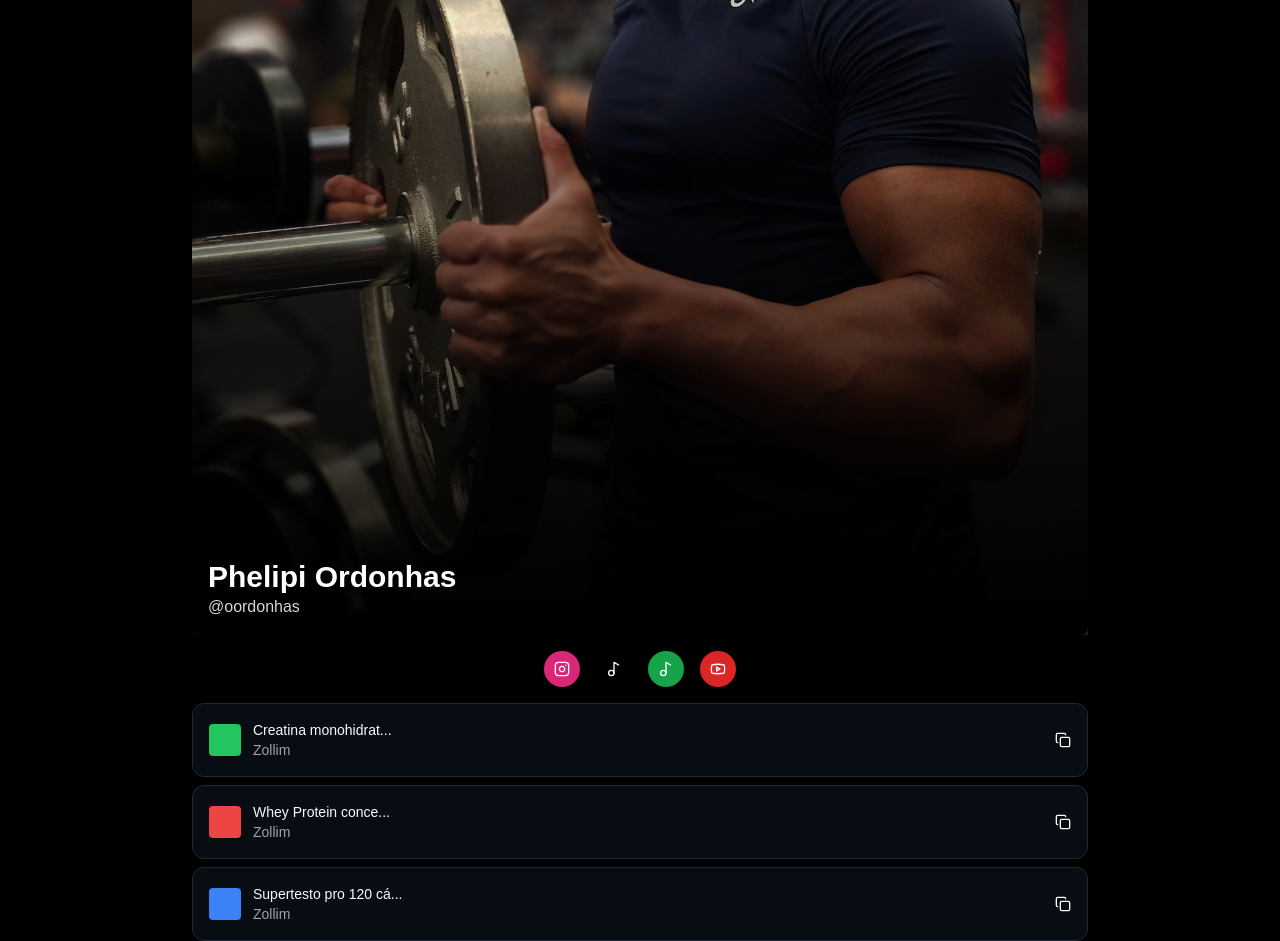
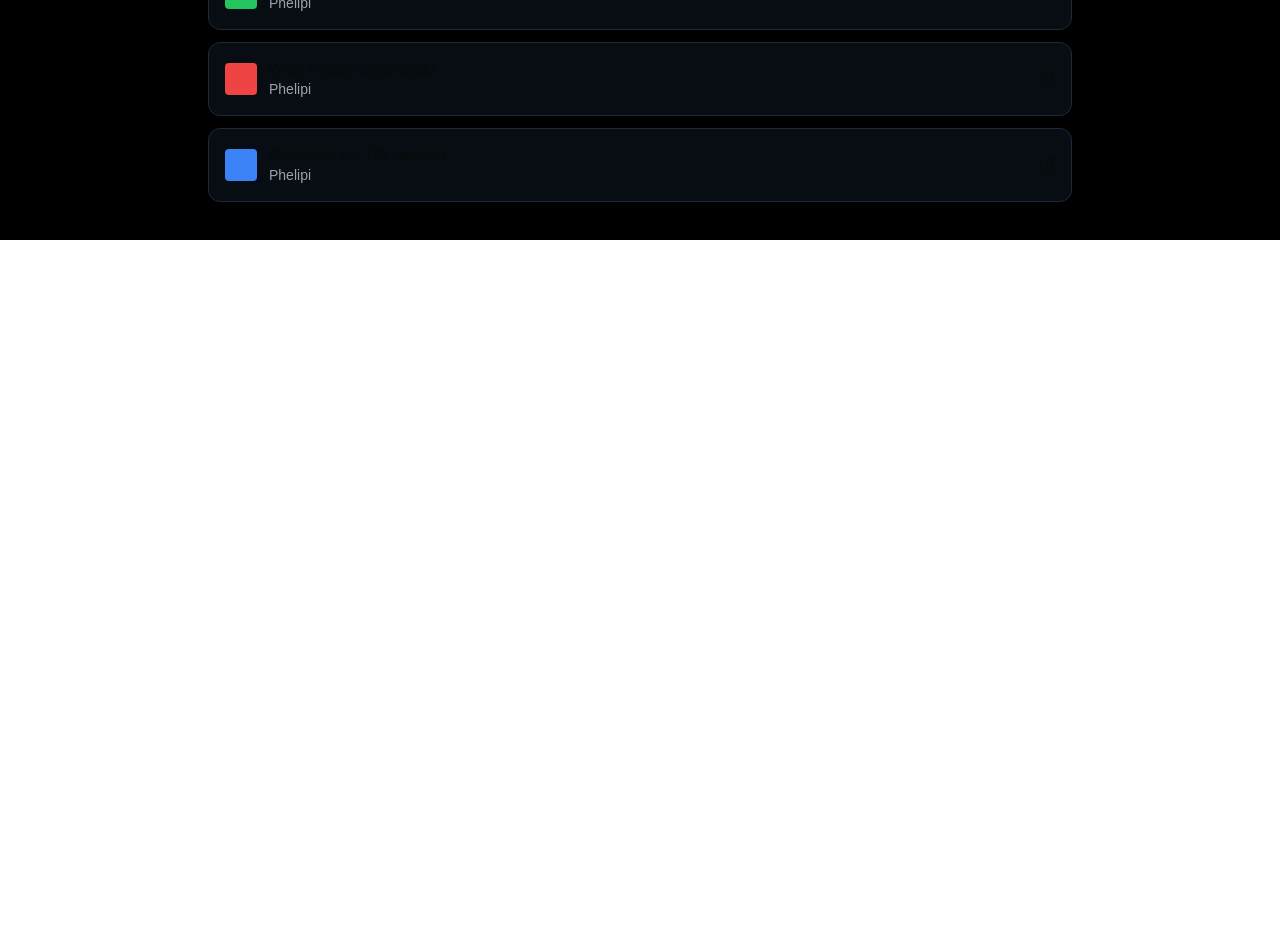
Before and after one commit to lucasfabbrim/ph, a Next.js app: page / in a window 1280 px wide. Shown: the part 560-1501 px from the top of the page. After the commit the page ends 800 px from the top, so only its background shows below. Built offline with nearby package versions, Linux system fonts and the light colour scheme.

Commit message:
Update page.tsx

```diff
--- a/src/app/page.tsx
+++ b/src/app/page.tsx
@@ -1,115 +1,93 @@
 import { Button } from "@/components/ui/button";
-import { Instagram, Music2, Youtube, Copy } from "lucide-react";
+import { Card } from "@/components/ui/card";
+import { Instagram, Music2, Youtube, Copy, ExternalLink } from "lucide-react";
 import Image from "next/image";
+import Link from "next/link";
 
 import Profile from "@/assets/header.png";
-import { Card } from "@/components/ui/card";
 
-export default function Home() {
+export default function ProfilePage() {
   return (
-    <div className="bg-black min-h-screen">
-      <main className="container flex flex-col">
-        <section id="hero" className="bg-black mx-auto">
-          <div className="dark min-h-screen bg-black text-white ">
-            <div className="max-w-4xl mx-auto space-y-4">
-              <div className="relative">
+    <div className="bg-black min-h-screen text-white">
+      <main className="container mx-auto px-4 py-8 max-w-4xl">
+        <section className="space-y-6">
+          <div className="relative rounded-lg overflow-hidden">
             <Image
               src={Profile}
-                  alt="Profile"
-                  width={0}
-                  height={0}
-                  className="w-full h-full object-cover"
+              alt="Phelipi Ordonhas profile"
+              width={1200}
+              height={600}
+              className="w-full h-[400px] object-cover"
+              priority
             />
-                <div className="absolute inset-0 bg-gradient-to-t from-black via-black/5 to-black/70 rounded-lg" />
-                <div className="absolute bottom-4 left-4">
+            <div className="absolute inset-0 bg-gradient-to-t from-black via-black/50 to-transparent" />
+            <div className="absolute bottom-4 left-4 space-y-1">
               <h1 className="text-3xl font-bold">Phelipi Ordonhas</h1>
-
               <p className="text-gray-300">@oordonhas</p>
             </div>
           </div>
 
           <div className="flex justify-center gap-4">
+            {[
+              {
+                icon: Instagram,
+                bg: "bg-pink-600",
+                href: "https://instagram.com/oordonhas",
+              },
+              {
+                icon: Music2,
+                bg: "bg-black",
+                href: "https://music.example.com/oordonhas",
+              },
+              {
+                icon: Music2,
+                bg: "bg-green-600",
+                href: "https://spotify.com/artist/oordonhas",
+              },
+              {
+                icon: Youtube,
+                bg: "bg-red-600",
+                href: "https://youtube.com/@oordonhas",
+              },
+            ].map((social, index) => (
+              <Link key={index} href={social.href} passHref>
                 <Button
                   variant="ghost"
                   size="icon"
-                  className="rounded-full bg-pink-600 hover:bg-pink-700"
+                  className={`rounded-full ${social.bg} hover:opacity-80 transition-opacity`}
+                  aria-label={`Visit ${social.icon.name} profile`}
                 >
-                  <Instagram className="h-5 w-5" />
+                  <social.icon className="h-5 w-5" />
                 </Button>
-                <Button
-                  variant="ghost"
-                  size="icon"
-                  className="rounded-full bg-black hover:bg-gray-900"
-                >
-                  <Music2 className="h-5 w-5" />
-                </Button>
-                <Button
-                  variant="ghost"
-                  size="icon"
-                  className="rounded-full bg-green-600 hover:bg-green-700"
-                >
-                  <Music2 className="h-5 w-5" />
-                </Button>
-                <Button
-                  variant="ghost"
-                  size="icon"
-                  className="rounded-full bg-red-600 hover:bg-red-700"
-                >
-                  <Youtube className="h-5 w-5" />
-                </Button>
+              </Link>
+            ))}
           </div>
 
-              {/* Product Links */}
-              <div className="space-y-2">
-                <Card className="bg-gray-900/50 border-gray-800">
+          <div className="space-y-3">
+            {[
+              { name: "Creatina monohidratada", color: "bg-green-500" },
+              { name: "Whey Protein concentrado", color: "bg-red-500" },
+              { name: "Supertesto pro 120 cápsulas", color: "bg-blue-500" },
+            ].map((product, index) => (
+              <Card
+                key={index}
+                className="bg-gray-900/50 border-gray-800 hover:bg-gray-800/50 transition-colors"
+              >
                 <Button
                   variant="ghost"
                   className="w-full justify-between p-4 h-auto"
                 >
                   <div className="flex items-center gap-3">
-                      <div className="w-8 h-8 bg-green-500 rounded"></div>
+                    <div className={`w-8 h-8 ${product.color} rounded`}></div>
                     <div className="text-left">
-                        <p className="font-medium">Creatina monohidrat...</p>
-                        <p className="text-sm text-gray-400">Zollim</p>
+                      <p className="font-medium">{product.name}</p>
+                      <p className="text-sm text-gray-400">Phelipi</p>
                     </div>
                   </div>
-                    <Copy className="h-4 w-4" />
+                  <ExternalLink className="h-4 w-4" />
                 </Button>
               </Card>
-
-                <Card className="bg-gray-900/50 border-gray-800">
-                  <Button
-                    variant="ghost"
-                    className="w-full justify-between p-4 h-auto"
-                  >
-                    <div className="flex items-center gap-3">
-                      <div className="w-8 h-8 bg-red-500 rounded"></div>
-                      <div className="text-left">
-                        <p className="font-medium">Whey Protein conce...</p>
-                        <p className="text-sm text-gray-400">Zollim</p>
-                      </div>
-                    </div>
-                    <Copy className="h-4 w-4" />
-                  </Button>
-                </Card>
-
-                <Card className="bg-gray-900/50 border-gray-800">
-                  <Button
-                    variant="ghost"
-                    className="w-full justify-between p-4 h-auto"
-                  >
-                    <div className="flex items-center gap-3">
-                      <div className="w-8 h-8 bg-blue-500 rounded"></div>
-                      <div className="text-left">
-                        <p className="font-medium">Supertesto pro 120 cá...</p>
-                        <p className="text-sm text-gray-400">Zollim</p>
-                      </div>
-                    </div>
-                    <Copy className="h-4 w-4" />
-                  </Button>
-                </Card>
-              </div>
-            </div>
+            ))}
           </div>
         </section>
       </main>
```
Lines whose indentation alone changed are shown as unchanged.
